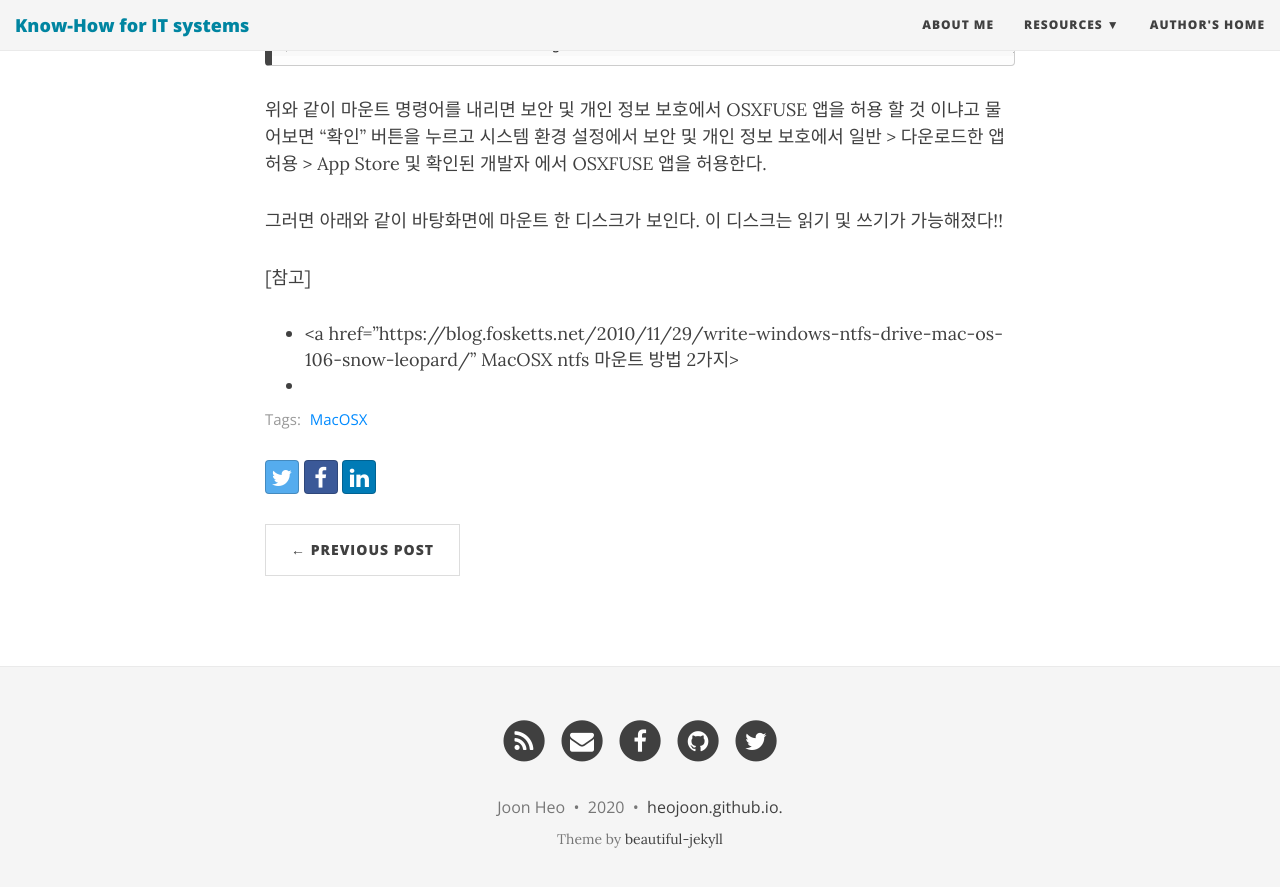
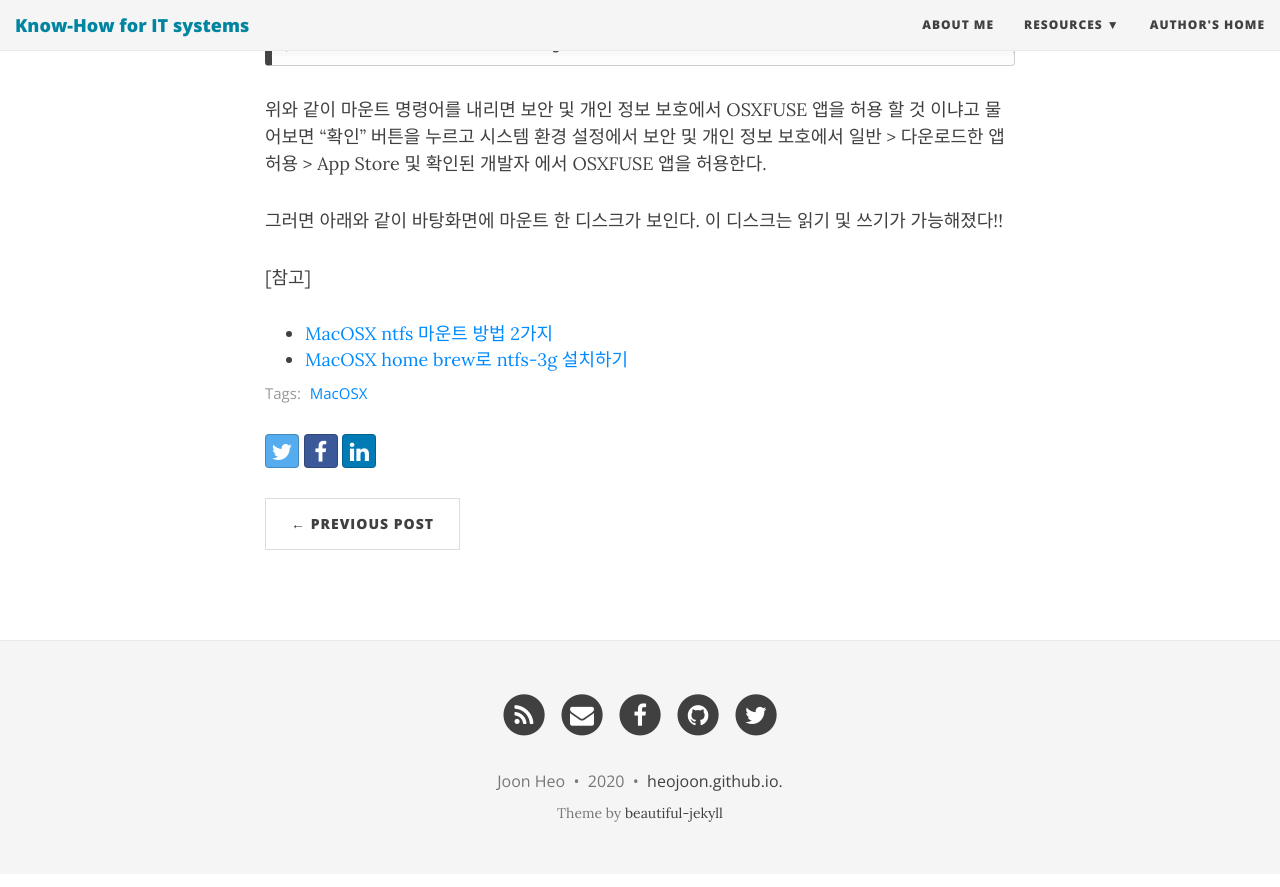
Before and after one commit to heojoon/heojoon_blog_archive_201029, a Jekyll site: the page built from _posts/2020-03-29-MacOS_NTFS_RW.md, in a window 1280 px wide and 900 px high, scrolled down 1227 px. Shown: the top 887 px of the window. Built offline with Jekyll 4.4.1, drawn with Linux system fonts in a browser that asks for light colours; nearby versions of some CDN libraries.

Commit message:
Update 2020-03-29-MacOS_NTFS_RW.md

```diff
--- a/_posts/2020-03-29-MacOS_NTFS_RW.md
+++ b/_posts/2020-03-29-MacOS_NTFS_RW.md
@@ -55,5 +55,5 @@ $ sudo /usr/local/bin/ntfs-3g /dev/disk2s1 /Volumes/ExtraHDD -olocal -oallow_oth
 
 [참고]
 
-* <a href="https://blog.fosketts.net/2010/11/29/write-windows-ntfs-drive-mac-os-106-snow-leopard/" MacOSX ntfs 마운트 방법 2가지>
-* <a href="https://blog.kylehuynh.com/mount-ntfs-drive-with-readwrite-mode-in-mac-os/" MacOSX home brew로 ntfs-3g 설치하기>
+* <a href="https://blog.fosketts.net/2010/11/29/write-windows-ntfs-drive-mac-os-106-snow-leopard/"> MacOSX ntfs 마운트 방법 2가지</a>
+* <a href="https://blog.kylehuynh.com/mount-ntfs-drive-with-readwrite-mode-in-mac-os/"> MacOSX home brew로 ntfs-3g 설치하기 </a>
```
